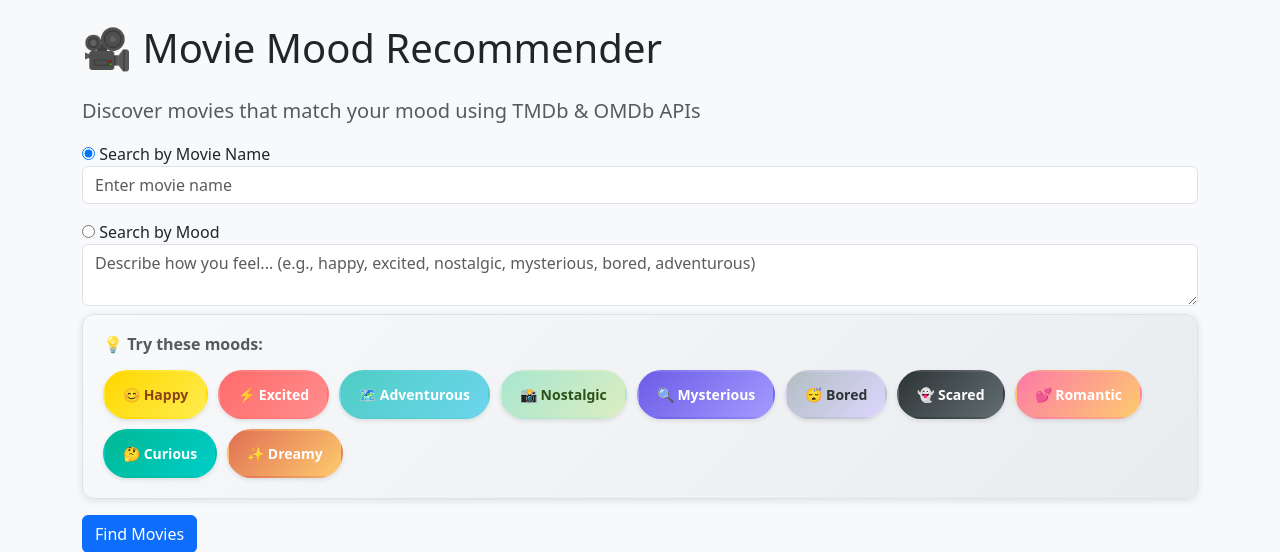
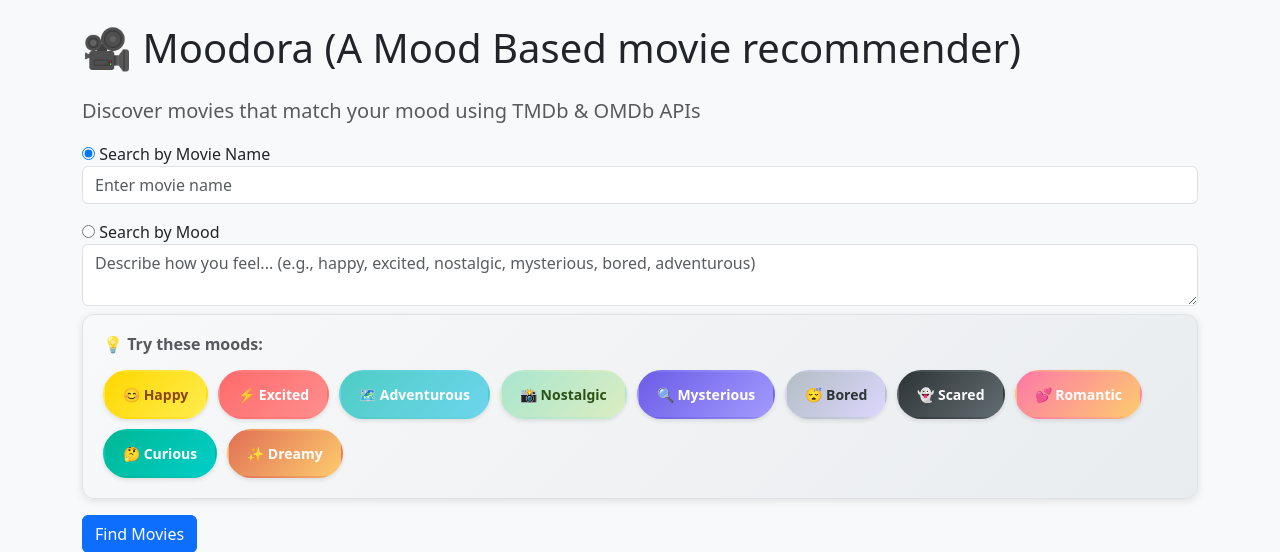
Before and after one commit to rg15697/moodora, a Flask app: page / in a window 1280 px wide. Shown: the top 552 px of the page. Run offline with Flask 3, Linux system fonts and the light colour scheme.

Commit message:
updated UI

```diff
--- a/templates/index.html
+++ b/templates/index.html
@@ -3,7 +3,7 @@
 <head>
     <meta charset="UTF-8">
     <meta name="viewport" content="width=device-width, initial-scale=1.0">
-    <title>🎬 Movie Mood Recommender</title>
+    <title>🎬 Moodora – Mood & Context Based Movies recommender</title>
     <link rel="stylesheet" href="https://cdn.jsdelivr.net/npm/bootstrap@5.3.0/dist/css/bootstrap.min.css">
     <style>
         .mood-suggestions {
@@ -75,7 +75,7 @@
 </head>
 <body class="p-4 bg-light">
     <div class="container">
-        <h1 class="mb-4">🎥 Movie Mood Recommender</h1>
+        <h1 class="mb-4">🎥 Moodora (A Mood Based movie recommender)</h1>
         <p class="lead text-muted">Discover movies that match your mood using TMDb & OMDb APIs</p>
 
         {% if error %}
```
